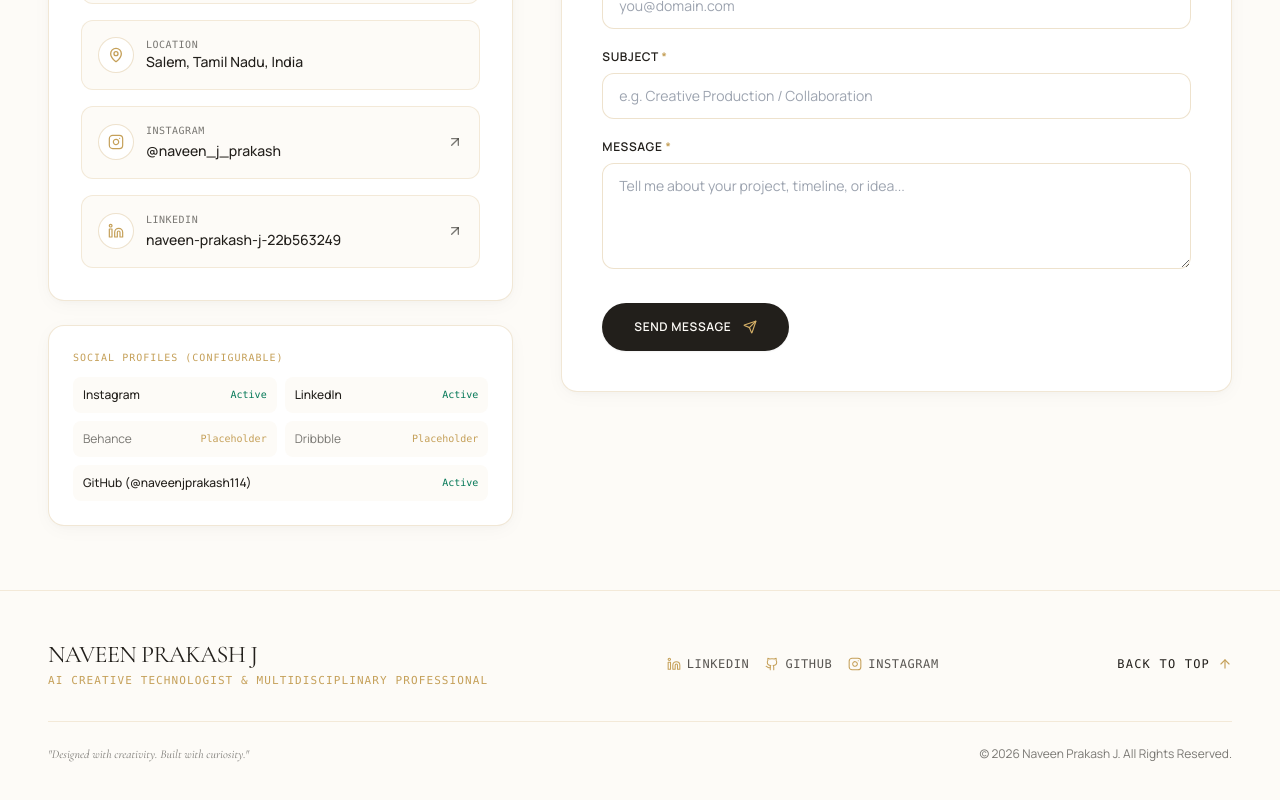
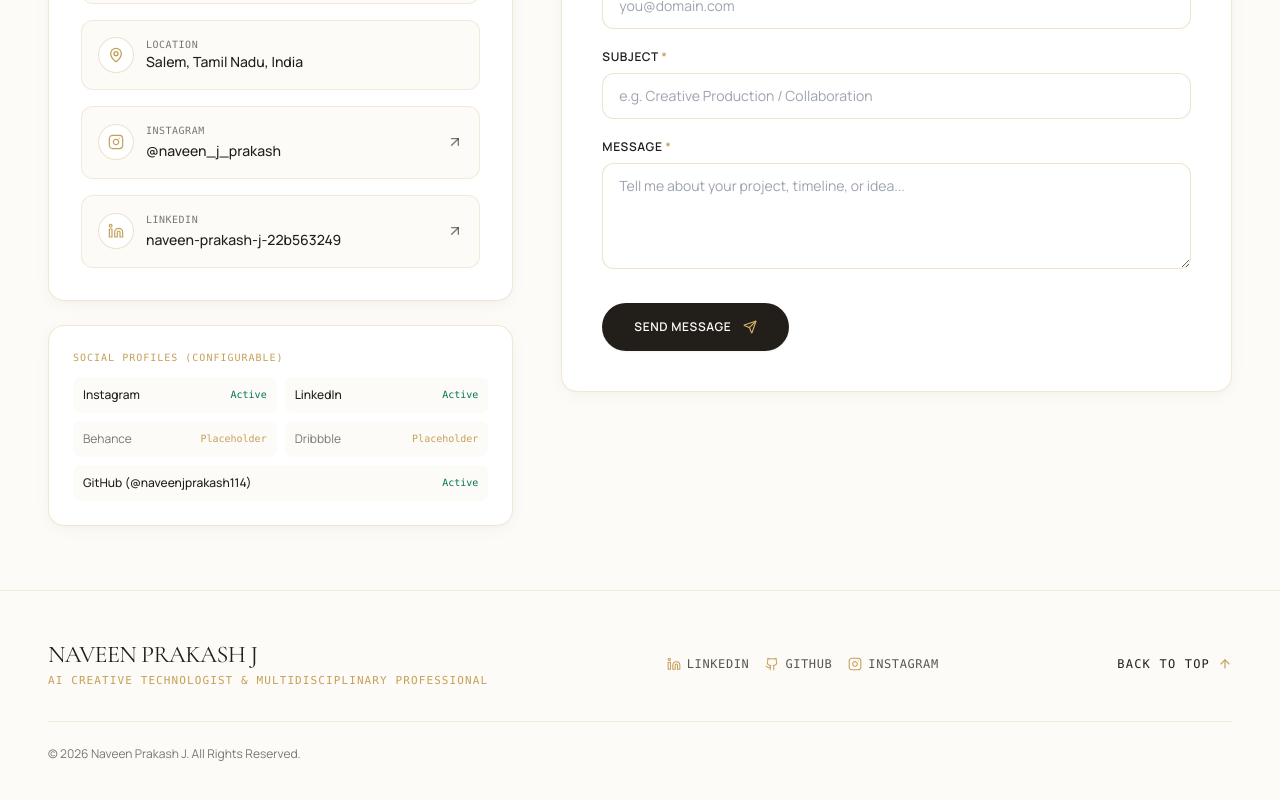
Before and after one commit to naveenjprakash114/Naveen-Portfolio-, a React (Vite) app: page / in a window 1280 px wide. Shown: the part 7794-8594 px from the top of the page. Built offline with nearby package versions, Linux system fonts and the light colour scheme.

Commit message:
fix: remove quote 'Designed with creativity. Built with curiosity.' from footer

```diff
--- a/src/components/Footer.jsx
+++ b/src/components/Footer.jsx
@@ -74,9 +74,6 @@ export default function Footer() {
 
         {/* Bottom Row */}
         <div className="pt-6 flex flex-col sm:flex-row items-center justify-between gap-3 text-xs text-charcoal/60">
-          <p className="italic font-serif">
-            "Designed with creativity. Built with curiosity."
-          </p>
           <p>© 2026 Naveen Prakash J. All Rights Reserved.</p>
         </div>
       </div>
```
